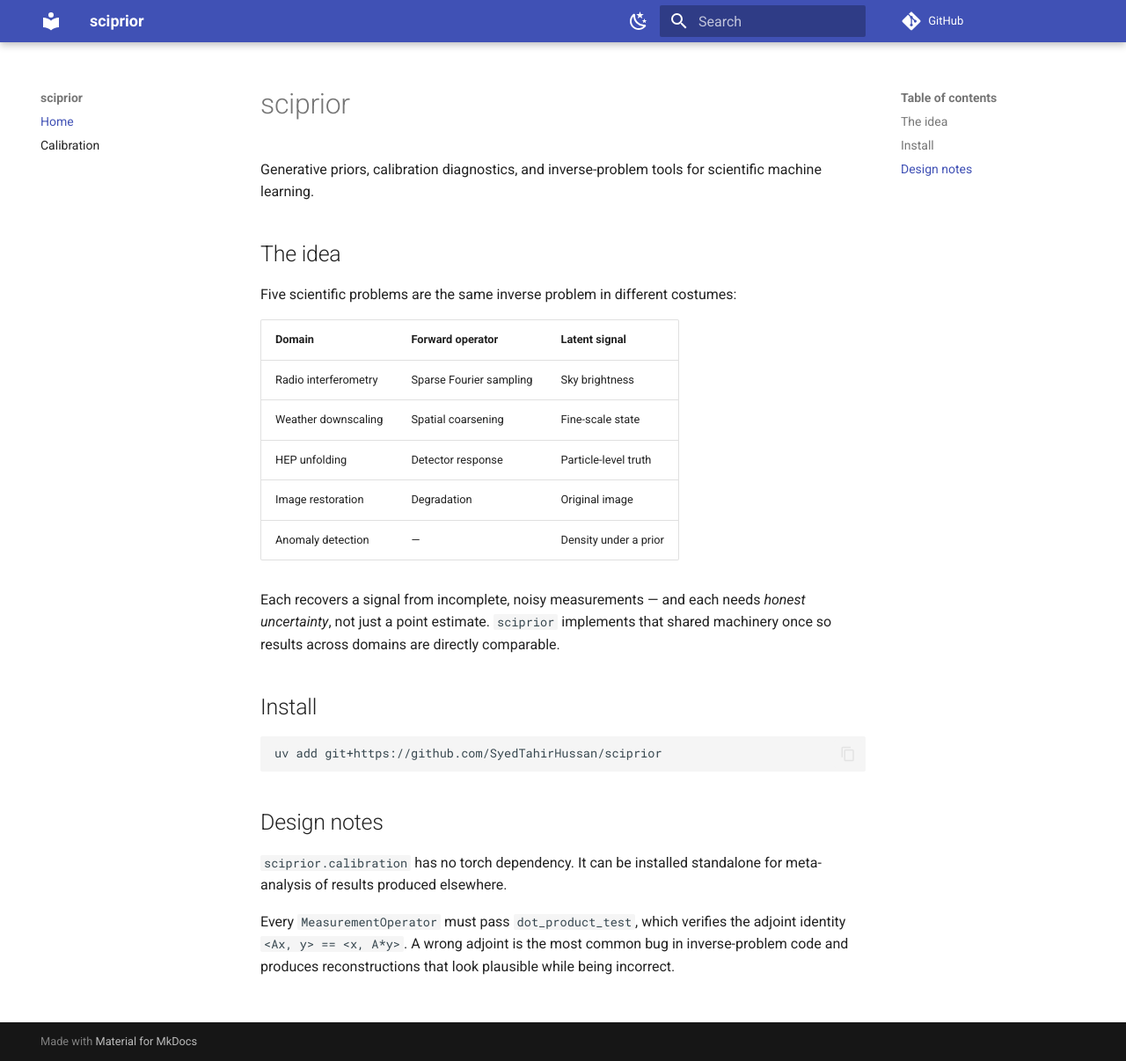
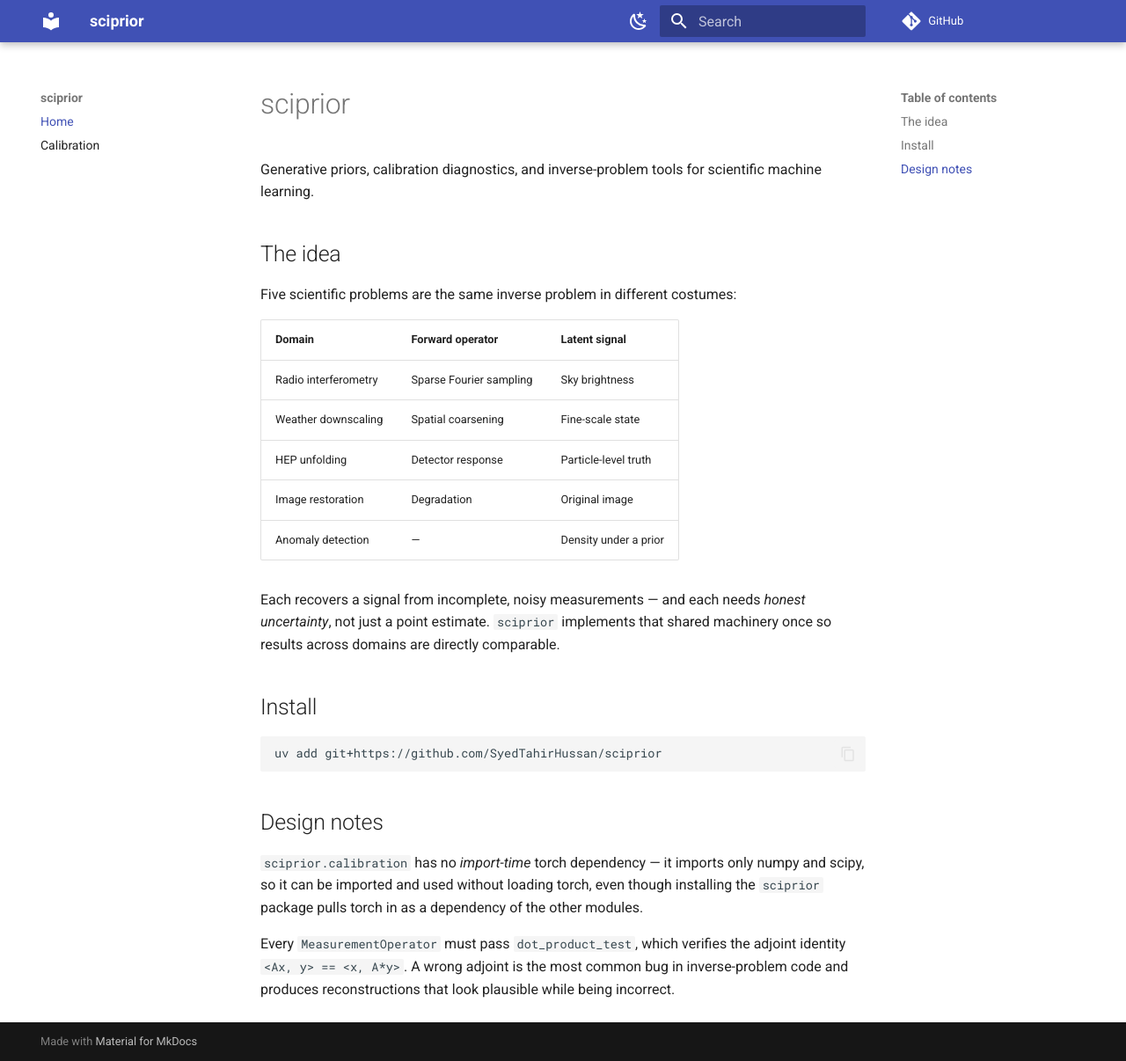
Before and after one commit to SyedTahirHussan/sciprior, an MkDocs documentation site: the page built from docs/index.md, in a window 1280 px wide and 1206 px high. Shown: the whole window at 88% size. Built offline with MkDocs 1.6.1 and Material for MkDocs 9.7.7, drawn with Linux system fonts in a browser that asks for light colours; comment, search, counter and statistics services are not loaded.

Commit message:
fix: correct citation release date and calibration install claim
- CITATION.cff date-released was 2026-07-28 but the publish happened
  2026-07-29 (commits bfb4507/5825bad in the workspace repo, which bracket
  the git init / gh repo create --push sequence, are both dated 2026-07-29).
- docs/index.md claimed sciprior.calibration "can be installed standalone"
  torch-free. False: pyproject.toml lists torch>=2.2 as an unconditional
  dependency, so any install pulls the full torch wheel. Corrected to state
  what is true: no *import-time* torch dependency, so it can be imported
  and used without loading torch, without claiming standalone installability.
  A genuine extras split is deferred as a design pass against a real
  consumer (calibration-atlas), matching this project's sciprior.ssl/interp
  precedent rather than restructuring packaging hastily on a just-published
  0.1.0.

Co-Authored-By: Claude Opus 5 <noreply@anthropic.com>

```diff
--- a/docs/index.md
+++ b/docs/index.md
@@ -27,8 +27,9 @@ uv add git+https://github.com/SyedTahirHussan/sciprior
 
 ## Design notes
 
-`sciprior.calibration` has no torch dependency. It can be installed standalone for
-meta-analysis of results produced elsewhere.
+`sciprior.calibration` has no *import-time* torch dependency — it imports only numpy and
+scipy, so it can be imported and used without loading torch, even though installing the
+`sciprior` package pulls torch in as a dependency of the other modules.
 
 Every `MeasurementOperator` must pass `dot_product_test`, which verifies the adjoint
 identity `<Ax, y> == <x, A*y>`. A wrong adjoint is the most common bug in
```
Also changed, not shown: 1 other file.
